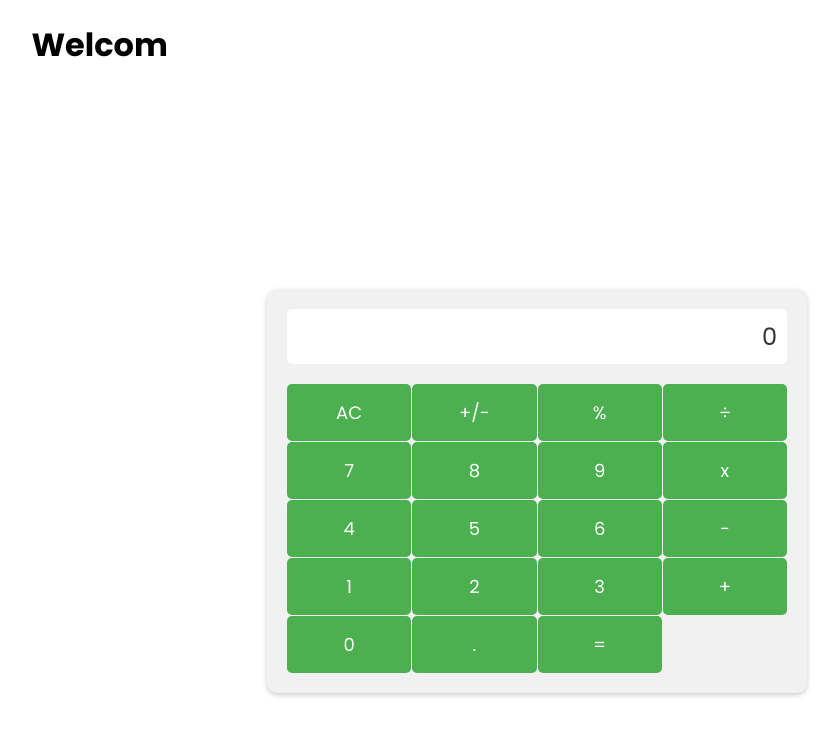
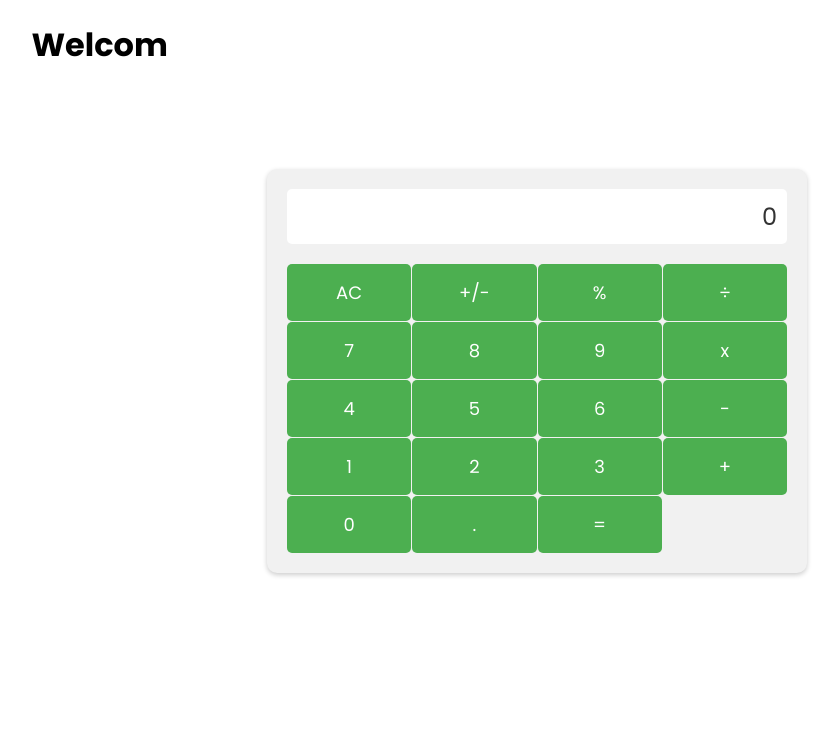
Before and after one commit to tchasinga/math-magecianes, a React (Create React App) app: page / in a window 1280 px wide. Shown: the top 736 px of the page, without its empty margins (103-943 px from the left). Built offline with nearby package versions, Linux system fonts and the light colour scheme.

Commit message:
new commit

```diff
--- a/src/Components/desiCalc.css
+++ b/src/Components/desiCalc.css
@@ -65,8 +65,5 @@
     display: flex;
     justify-content: center;
     align-items: center;
-    height: 100vh;
+
   }
-  .zero{
-    grid-column: 1/3;
-  }
```
